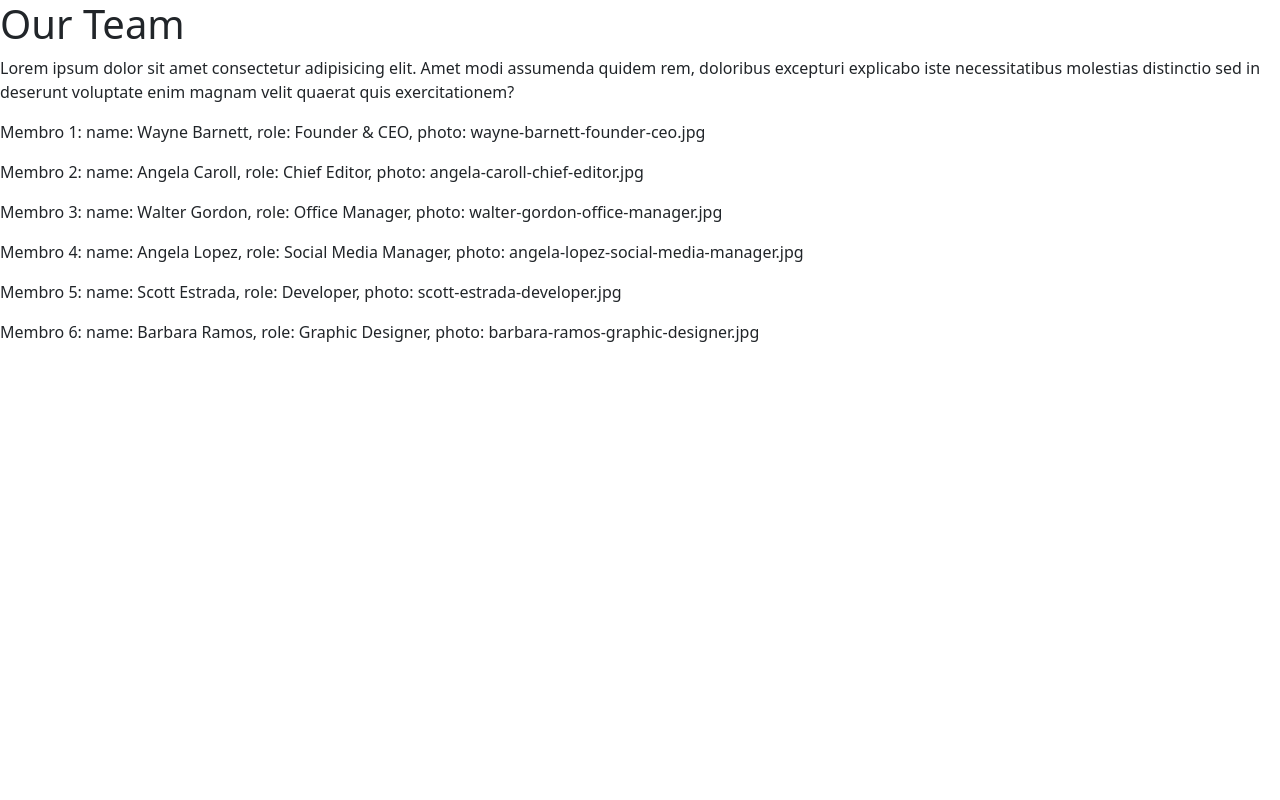
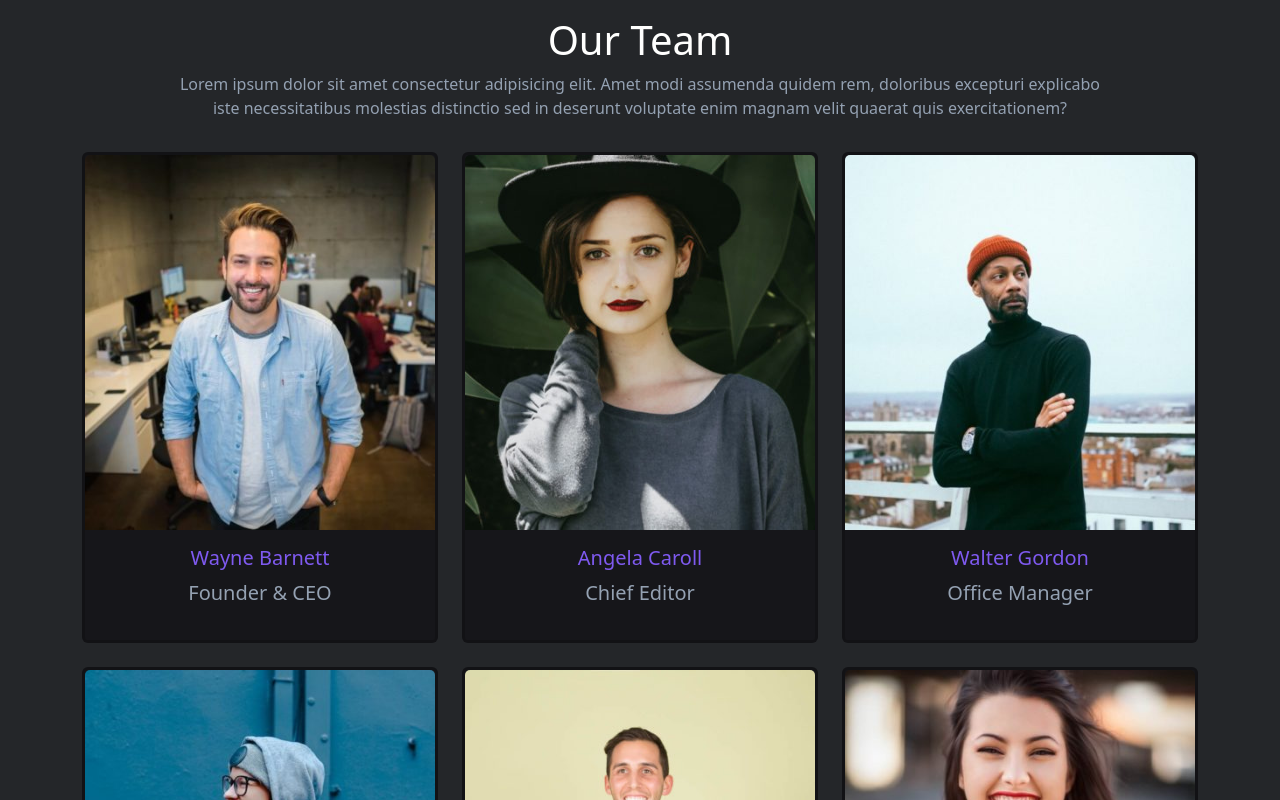
Before and after one commit to MassimoPeruga/js-our-team, a plain HTML site: page index.html in a window 1280 px wide. Shown: the top 800 px of the page. Drawn offline with nearby package versions, Linux system fonts and the light colour scheme.

Commit message:
feat: Bonus

```diff
--- /dev/null
+++ b/CSS/main.css
@@ -0,0 +1,26 @@
+/* GLOBAL */
+body {
+    background-color: #242629;
+}
+
+h1 {
+    color: #fffffe;
+}
+
+p {
+    color: #94a1b2;
+}
+
+header p {
+    width: 75%;
+}
+
+.ms_card {
+    background-color: #16161a;
+}
+
+h5 {
+    color: #7f5af0;
+}
+
+/* /GLOBAL */
--- a/JS/main.js
+++ b/JS/main.js
@@ -12,8 +12,11 @@ const teamMembers = [
 
 // MILESTONE 1: Stampare su console le informazioni di ogni membro
 // MILESTONE 2: Stampare le stesse informazioni su DOM sottoforma di stringhe
-const teamContainer = document.getElementById('ms_team_container')
+// BONUS: Organizzare i singoli membri in card/schede
+
+const teamContainer = document.getElementById('ms_team_container');
 const fragment = document.createDocumentFragment();
+
 for (let i = 0; i < teamMembers.length; i++) {
     let memberString = `Membro ${i + 1}: `;
     let first = true;
@@ -28,9 +31,32 @@ for (let i = 0; i < teamMembers.length; i++) {
     }
 
     console.log(memberString);
-    const memberInfoElement = document.createElement('p');
-    memberInfoElement.textContent = memberString;
-    fragment.appendChild(memberInfoElement);
+
+    const col = document.createElement('div');
+    col.classList.add('col');
+
+    const card = document.createElement('div');
+    card.classList.add('card', 'ms_card', 'border-3');
+    col.appendChild(card);
+
+    const img = document.createElement('img');
+    img.classList.add('card-img-top');
+    img.src = `img/${teamMembers[i].photo}`;
+    card.appendChild(img);
+
+    const body = document.createElement('div');
+    body.classList.add('card-body');
+    card.appendChild(body);
+
+    const title = document.createElement('h5');
+    title.textContent = teamMembers[i].name;
+    body.appendChild(title);
+
+    const text = document.createElement('p');
+    text.textContent = teamMembers[i].role;
+    body.appendChild(text);
+
+    fragment.appendChild(col);
 }
 
 teamContainer.appendChild(fragment);
--- a/index.html
+++ b/index.html
@@ -9,14 +9,32 @@
     <link href="https://cdn.jsdelivr.net/npm/bootstrap@5.3.2/dist/css/bootstrap.min.css" rel="stylesheet"
         integrity="sha384-T3c6CoIi6uLrA9TneNEoa7RxnatzjcDSCmG1MXxSR1GAsXEV/Dwwykc2MPK8M2HN" crossorigin="anonymous">
     <!-- Bootstrap 5 -->
+
+    <!-- Il mio foglio di stile -->
+    <link rel="stylesheet" href="CSS/main.css">
+    <!-- /Il mio foglio di stile -->
+
 </head>
 
 <body>
-    <h1>Our Team</h1>
-    <p>Lorem ipsum dolor sit amet consectetur adipisicing elit. Amet modi assumenda quidem rem, doloribus
-        excepturi explicabo iste necessitatibus molestias distinctio sed in deserunt voluptate enim magnam velit
-        quaerat quis exercitationem?</p>
-    <div id="ms_team_container"></div>
+    <header class="text-center p-3">
+        <h1>Our Team</h1>
+        <p class="mx-auto">Lorem ipsum dolor sit amet consectetur adipisicing elit. Amet modi assumenda quidem rem,
+            doloribus
+            excepturi explicabo iste necessitatibus molestias distinctio sed in deserunt voluptate enim magnam velit
+            quaerat quis exercitationem?</p>
+    </header>
+
+    <main class="pb-3">
+        <div id="portfolio" class="fs-5 text-center">
+            <div class="container">
+                <div id="ms_team_container" class="row g-4 row-cols-1 row-cols-md-2 row-cols-lg-3">
+                    <!-- Card inserite da JS -->
+                </div>
+            </div>
+        </div>
+    </main>
+
     <script type="text/javascript" src="JS/main.js"></script>
 </body>
 
```
Also changed, not shown: img/angela-caroll-chief-editor.jpg (added), img/angela-lopez-social-media-manager.jpg (added), img/barbara-ramos-graphic-designer.jpg (added), img/scott-estrada-developer.jpg (added), img/walter-gordon-office-manager.jpg (added), img/wayne-barnett-founder-ceo.jpg (added).
